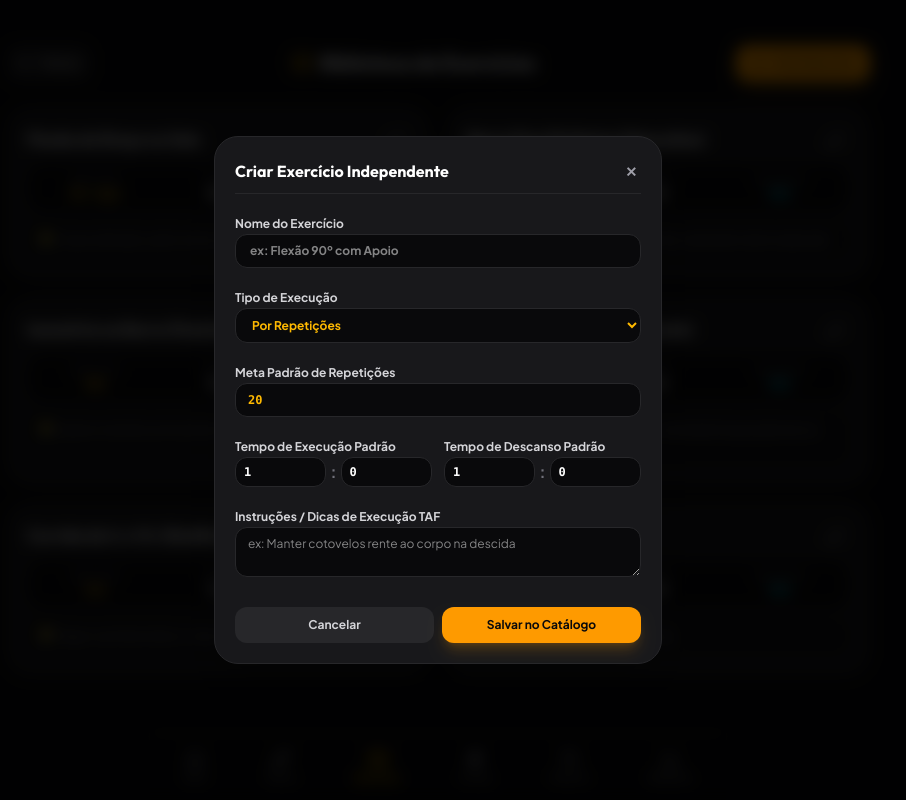
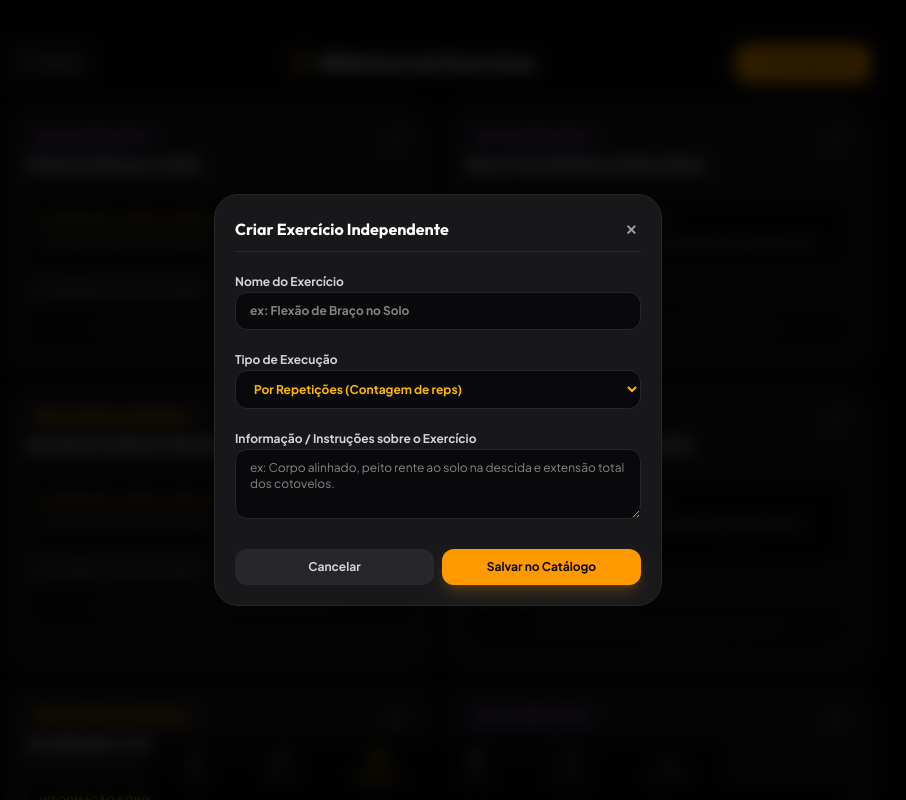
Before and after one commit to rodrocha444/taf-pmce, a React (Vite) app: page /#/exercises in a window 1280 px wide. Both pictures are taken after a click on the button "Criar Exercício". Shown: the top 800 px of the page, without its empty margins (202-1108 px from the left). Built offline with nearby package versions, Linux system fonts and the light colour scheme.

Commit message:
style: simplificar cards e modal da pagina de exercicios mantendo apenas nome, tipo de execucao, informacoes e historico de repeticoes/tempo

```diff
--- a/src/views/exercises-view.tsx
+++ b/src/views/exercises-view.tsx
@@ -5,42 +5,37 @@ import {
   Trash2,
   Edit2,
   ArrowLeft,
-  BookOpen
+  BookOpen,
+  Target,
+  Play,
+  TrendingUp
 } from 'lucide-react';
 import { useWorkoutStore } from '../store/workout-store';
 import type { ExerciseCatalogItem, ExerciseExecutionType } from '../types';
 import { ConfirmModal } from '../components/confirm-modal';
+import { formatDate } from '../utils/formatters';
 
 export const ExercisesView: React.FC = () => {
   const navigate = useNavigate();
   const exerciseCatalog = useWorkoutStore(state => state.exerciseCatalog || []);
   const addCatalogExercise = useWorkoutStore(state => state.addCatalogExercise);
   const deleteCatalogExercise = useWorkoutStore(state => state.deleteCatalogExercise);
+  const history = useWorkoutStore(state => state.history || []);
 
   // Modals state
   const [showModal, setShowModal] = useState<boolean>(false);
   const [editingItem, setEditingItem] = useState<ExerciseCatalogItem | null>(null);
   const [deleteTargetItem, setDeleteTargetItem] = useState<ExerciseCatalogItem | null>(null);
 
-  // Form State
+  // Form State (Nome, Tipo de Execução, Informação sobre o exercício)
   const [name, setName] = useState('');
   const [executionType, setExecutionType] = useState<ExerciseExecutionType>('reps');
-  const [defaultTargetReps, setDefaultTargetReps] = useState<number | ''>(20);
-  const [workMins, setWorkMins] = useState(1);
-  const [workSecs, setWorkSecs] = useState(0);
-  const [restMins, setRestMins] = useState(1);
-  const [restSecs, setRestSecs] = useState(0);
   const [focusNotes, setFocusNotes] = useState('');
 
   const openCreateModal = () => {
     setEditingItem(null);
     setName('');
     setExecutionType('reps');
-    setDefaultTargetReps(20);
-    setWorkMins(1);
-    setWorkSecs(0);
-    setRestMins(1);
-    setRestSecs(0);
     setFocusNotes('');
     setShowModal(true);
   };
@@ -49,16 +44,6 @@ export const ExercisesView: React.FC = () => {
     setEditingItem(item);
     setName(item.name);
     setExecutionType(item.executionType);
-    setDefaultTargetReps(item.defaultTargetReps ?? 20);
-
-    const workTotal = item.defaultWorkDurationSeconds || 60;
-    setWorkMins(Math.floor(workTotal / 60));
-    setWorkSecs(workTotal % 60);
-
-    const restTotal = item.defaultRestDurationSeconds || 60;
-    setRestMins(Math.floor(restTotal / 60));
-    setRestSecs(restTotal % 60);
-
     setFocusNotes(item.focusNotes || '');
     setShowModal(true);
   };
@@ -67,22 +52,13 @@ export const ExercisesView: React.FC = () => {
     e.preventDefault();
     if (!name.trim()) return;
 
-    const totalWorkSecs = Math.max(5, workMins * 60 + workSecs);
-    const totalRestSecs = Math.max(0, restMins * 60 + restSecs);
-    const isReps = executionType === 'reps';
-    const repsVal = isReps && typeof defaultTargetReps === 'number' ? Math.max(1, defaultTargetReps) : undefined;
-
     if (editingItem) {
-      // update item in catalog state
       useWorkoutStore.setState(state => ({
         exerciseCatalog: (state.exerciseCatalog || []).map(c =>
           c.id === editingItem.id ? {
             ...c,
             name: name.trim(),
             executionType,
-            defaultTargetReps: repsVal,
-            defaultWorkDurationSeconds: totalWorkSecs,
-            defaultRestDurationSeconds: totalRestSecs,
             focusNotes: focusNotes.trim()
           } : c
         )
@@ -91,9 +67,8 @@ export const ExercisesView: React.FC = () => {
       addCatalogExercise({
         name: name.trim(),
         executionType,
-        defaultTargetReps: repsVal,
-        defaultWorkDurationSeconds: totalWorkSecs,
-        defaultRestDurationSeconds: totalRestSecs,
+        defaultWorkDurationSeconds: 60,
+        defaultRestDurationSeconds: 60,
         focusNotes: focusNotes.trim()
       });
     }
@@ -106,6 +81,32 @@ export const ExercisesView: React.FC = () => {
       deleteCatalogExercise(deleteTargetItem.id);
       setDeleteTargetItem(null);
     }
+  };
+
+  // Helper to fetch repetition/time history for an exercise
+  const getExerciseLogs = (exName: string) => {
+    const logs: { id: string; date: string; value: string; numVal: number }[] = [];
+
+    history.forEach(session => {
+      if (session.exerciseLogs) {
+        session.exerciseLogs.forEach(exLog => {
+          if (exLog.exerciseName.trim().toLowerCase() === exName.trim().toLowerCase()) {
+            const isReps = exLog.executionType === 'reps' || (exLog.completedReps && exLog.completedReps > 0);
+            const valNum = isReps ? (exLog.completedReps || 0) : (exLog.realWorkSeconds || exLog.workDurationSeconds || 0);
+
+            logs.push({
+              id: exLog.id,
+              date: session.date,
+              value: isReps ? `${valNum} reps` : `${valNum}s`,
+              numVal: valNum
+            });
+          }
+        });
+      }
+    });
+
+    const maxVal = logs.length > 0 ? Math.max(...logs.map(l => l.numVal)) : 0;
+    return { logs, maxVal };
   };
 
   return (
@@ -134,19 +135,34 @@ export const ExercisesView: React.FC = () => {
         </button>
       </div>
 
-      {/* Exercises List */}
+      {/* Exercises List Cards */}
       <div className="grid grid-cols-1 md:grid-cols-2 gap-4">
         {exerciseCatalog.map(item => {
-          const isReps = item.executionType === 'reps' || (item.defaultTargetReps !== undefined && item.defaultTargetReps > 0);
+          const { logs, maxVal } = getExerciseLogs(item.name);
+          const isReps = item.executionType === 'reps';
 
           return (
             <div
               key={item.id}
-              className="bg-zinc-900 border border-zinc-800 rounded-3xl p-5 space-y-3.5 hover:border-zinc-700 transition-all flex flex-col justify-between"
+              className="bg-zinc-900 border border-zinc-800 rounded-3xl p-5 space-y-4 hover:border-zinc-700 transition-all flex flex-col justify-between"
             >
-              <div className="space-y-2">
-                <div className="flex items-start justify-between gap-2">
-                  <h3 className="text-base font-bold text-white font-['Outfit']">{item.name}</h3>
+              <div className="space-y-3">
+                {/* 1. Nome do Exercício + Tipo de Execução + Ações */}
+                <div className="flex items-start justify-between gap-2 border-b border-zinc-800/80 pb-3">
+                  <div>
+                    <div className="flex items-center gap-2">
+                      <span className={`px-2.5 py-0.5 rounded-md text-[10px] font-bold uppercase tracking-wider flex items-center gap-1 ${
+                        isReps
+                          ? 'bg-purple-500/10 text-purple-400 border border-purple-500/20'
+                          : 'bg-amber-500/10 text-amber-400 border border-amber-500/20'
+                      }`}>
+                        {isReps ? <Target className="w-3 h-3" /> : <Play className="w-3 h-3 fill-current" />}
+                        {isReps ? 'Por Repetições' : 'Por Tempo (Isometria)'}
+                      </span>
+                    </div>
+
+                    <h3 className="text-base font-bold text-white mt-1 font-['Outfit']">{item.name}</h3>
+                  </div>
 
                   <div className="flex items-center gap-1 shrink-0">
                     <button
@@ -168,43 +184,65 @@ export const ExercisesView: React.FC = () => {
                   </div>
                 </div>
 
-                {/* Properties Badge */}
-                <div className="grid grid-cols-3 gap-2 bg-zinc-950 p-2.5 rounded-2xl border border-zinc-800/80 text-center font-mono text-xs">
-                  <div>
-                    <span className="text-[9px] text-zinc-500 font-sans uppercase block">Execução</span>
-                    <strong className="text-amber-400 font-bold">
-                      {isReps ? `${item.defaultTargetReps || 10} reps` : `${item.defaultWorkDurationSeconds}s`}
-                    </strong>
+                {/* 2. Informação / Instruções sobre o exercício */}
+                {item.focusNotes && (
+                  <div className="bg-zinc-950 p-3 rounded-2xl border border-zinc-800/80 space-y-1">
+                    <span className="text-[10px] text-amber-400 font-bold uppercase tracking-wider block">
+                      Informação sobre o Exercício
+                    </span>
+                    <p className="text-xs text-zinc-300 leading-relaxed">
+                      {item.focusNotes}
+                    </p>
+                  </div>
+                )}
+
+                {/* 3. Histórico de Repetições / Tempo */}
+                <div className="space-y-2 pt-1">
+                  <div className="flex items-center justify-between">
+                    <span className="text-[11px] text-zinc-400 font-bold uppercase tracking-wider flex items-center gap-1">
+                      <TrendingUp className="w-3.5 h-3.5 text-amber-400" />
+                      <span>Histórico de Evolução</span>
+                    </span>
+
+                    {maxVal > 0 && (
+                      <span className="text-[10px] font-bold font-mono text-amber-400 bg-amber-500/10 px-2 py-0.5 rounded-md border border-amber-500/20">
+                        Recorde: {isReps ? `${maxVal} reps` : `${maxVal}s`} 🏆
+                      </span>
+                    )}
                   </div>
 
-                  <div>
-                    <span className="text-[9px] text-zinc-500 font-sans uppercase block">Tempo</span>
-                    <strong className="text-white font-bold">{item.defaultWorkDurationSeconds}s</strong>
-                  </div>
-
-                  <div>
-                    <span className="text-[9px] text-zinc-500 font-sans uppercase block">Descanso</span>
-                    <strong className="text-cyan-400 font-bold">{item.defaultRestDurationSeconds}s</strong>
-                  </div>
+                  {logs.length === 0 ? (
+                    <div className="bg-zinc-950/60 p-3 rounded-2xl border border-zinc-800/50 text-center">
+                      <p className="text-[11px] text-zinc-500">Nenhum histórico registrado para este exercício.</p>
+                    </div>
+                  ) : (
+                    <div className="space-y-1.5 max-h-36 overflow-y-auto pr-1">
+                      {logs.map((log, idx) => (
+                        <div
+                          key={log.id || idx}
+                          className="bg-zinc-950 px-3 py-2 rounded-xl border border-zinc-800 flex items-center justify-between text-xs font-mono"
+                        >
+                          <span className="text-zinc-400 text-[11px]">{formatDate(log.date)}</span>
+                          <span className="font-bold text-amber-400">
+                            {log.value} {log.numVal === maxVal && '🏆'}
+                          </span>
+                        </div>
+                      ))}
+                    </div>
+                  )}
                 </div>
-
-                {item.focusNotes && (
-                  <p className="text-xs text-zinc-400 bg-zinc-950/40 p-2.5 rounded-xl border border-zinc-800/40">
-                    💡 {item.focusNotes}
-                  </p>
-                )}
               </div>
             </div>
           );
         })}
       </div>
 
-      {/* CREATE / EDIT MODAL */}
+      {/* CREATE / EDIT MODAL (Mantém apenas Nome, Tipo de Execução e Informações) */}
       {showModal && (
         <div className="fixed inset-0 z-50 bg-black/80 backdrop-blur-sm flex items-center justify-center p-4">
           <form
             onSubmit={handleSaveForm}
-            className="bg-zinc-900 border border-zinc-800 rounded-3xl p-5 max-w-md w-full space-y-4 shadow-2xl max-h-[90vh] overflow-y-auto"
+            className="bg-zinc-900 border border-zinc-800 rounded-3xl p-5 max-w-md w-full space-y-4 shadow-2xl"
           >
             <div className="flex items-center justify-between border-b border-zinc-800 pb-2">
               <h3 className="text-base font-bold text-white font-['Outfit']">
@@ -219,6 +257,7 @@ export const ExercisesView: React.FC = () => {
               </button>
             </div>
 
+            {/* 1. Nome do Exercício */}
             <div className="space-y-1.5">
               <label className="text-xs font-bold text-zinc-300">Nome do Exercício</label>
               <input
@@ -226,89 +265,33 @@ export const ExercisesView: React.FC = () => {
                 required
                 value={name}
                 onChange={e => setName(e.target.value)}
-                className="w-full px-3.5 py-2 rounded-xl bg-zinc-950 border border-zinc-800 text-white text-xs font-bold focus:border-amber-400 focus:outline-none"
-                placeholder="ex: Flexão 90º com Apoio"
+                className="w-full px-3.5 py-2.5 rounded-xl bg-zinc-950 border border-zinc-800 text-white text-xs font-bold focus:border-amber-400 focus:outline-none"
+                placeholder="ex: Flexão de Braço no Solo"
               />
             </div>
 
+            {/* 2. Tipo de Execução */}
             <div className="space-y-1.5">
               <label className="text-xs font-bold text-zinc-300">Tipo de Execução</label>
               <select
                 value={executionType}
                 onChange={e => setExecutionType(e.target.value as ExerciseExecutionType)}
-                className="w-full px-3 py-2 rounded-xl bg-zinc-950 border border-zinc-800 text-amber-400 text-xs font-bold focus:outline-none"
+                className="w-full px-3.5 py-2.5 rounded-xl bg-zinc-950 border border-zinc-800 text-amber-400 text-xs font-bold focus:outline-none"
               >
-                <option value="reps">Por Repetições</option>
-                <option value="time">Por Tempo (Isometria)</option>
+                <option value="reps">Por Repetições (Contagem de reps)</option>
+                <option value="time">Por Tempo (Isometria / Sustentação)</option>
               </select>
             </div>
 
-            {executionType === 'reps' && (
-              <div className="space-y-1">
-                <label className="text-xs font-bold text-zinc-300">Meta Padrão de Repetições</label>
-                <input
-                  type="number"
-                  min="1"
-                  value={defaultTargetReps}
-                  onChange={e => setDefaultTargetReps(e.target.value === '' ? '' : parseInt(e.target.value))}
-                  className="w-full px-3 py-2 rounded-xl bg-zinc-950 border border-zinc-800 text-amber-400 text-xs font-mono font-bold"
-                  placeholder="20"
-                />
-              </div>
-            )}
-
-            <div className="grid grid-cols-2 gap-3">
-              <div className="space-y-1">
-                <label className="text-xs font-bold text-zinc-300">Tempo de Execução Padrão</label>
-                <div className="flex items-center gap-1">
-                  <input
-                    type="number"
-                    value={workMins}
-                    onChange={e => setWorkMins(parseInt(e.target.value) || 0)}
-                    className="w-full px-2 py-1.5 rounded-xl bg-zinc-950 border border-zinc-800 text-white text-xs font-mono font-bold"
-                    placeholder="1"
-                  />
-                  <span className="text-zinc-500 font-bold">:</span>
-                  <input
-                    type="number"
-                    value={workSecs}
-                    onChange={e => setWorkSecs(parseInt(e.target.value) || 0)}
-                    className="w-full px-2 py-1.5 rounded-xl bg-zinc-950 border border-zinc-800 text-white text-xs font-mono font-bold"
-                    placeholder="00"
-                  />
-                </div>
-              </div>
-
-              <div className="space-y-1">
-                <label className="text-xs font-bold text-zinc-300">Tempo de Descanso Padrão</label>
-                <div className="flex items-center gap-1">
-                  <input
-                    type="number"
-                    value={restMins}
-                    onChange={e => setRestMins(parseInt(e.target.value) || 0)}
-                    className="w-full px-2 py-1.5 rounded-xl bg-zinc-950 border border-zinc-800 text-white text-xs font-mono font-bold"
-                    placeholder="1"
-                  />
-                  <span className="text-zinc-500 font-bold">:</span>
-                  <input
-                    type="number"
-                    value={restSecs}
-                    onChange={e => setRestSecs(parseInt(e.target.value) || 0)}
-                    className="w-full px-2 py-1.5 rounded-xl bg-zinc-950 border border-zinc-800 text-white text-xs font-mono font-bold"
-                    placeholder="00"
-                  />
-                </div>
-              </div>
-            </div>
-
+            {/* 3. Informações / Instruções sobre o exercício */}
             <div className="space-y-1.5">
-              <label className="text-xs font-bold text-zinc-300">Instruções / Dicas de Execução TAF</label>
+              <label className="text-xs font-bold text-zinc-300">Informação / Instruções sobre o Exercício</label>
               <textarea
-                rows={2}
+                rows={3}
                 value={focusNotes}
                 onChange={e => setFocusNotes(e.target.value)}
-                className="w-full px-3 py-2 rounded-xl bg-zinc-950 border border-zinc-800 text-white text-xs focus:outline-none"
-                placeholder="ex: Manter cotovelos rente ao corpo na descida"
+                className="w-full px-3.5 py-2.5 rounded-xl bg-zinc-950 border border-zinc-800 text-white text-xs focus:outline-none focus:border-amber-400"
+                placeholder="ex: Corpo alinhado, peito rente ao solo na descida e extensão total dos cotovelos."
               />
             </div>
 
```
